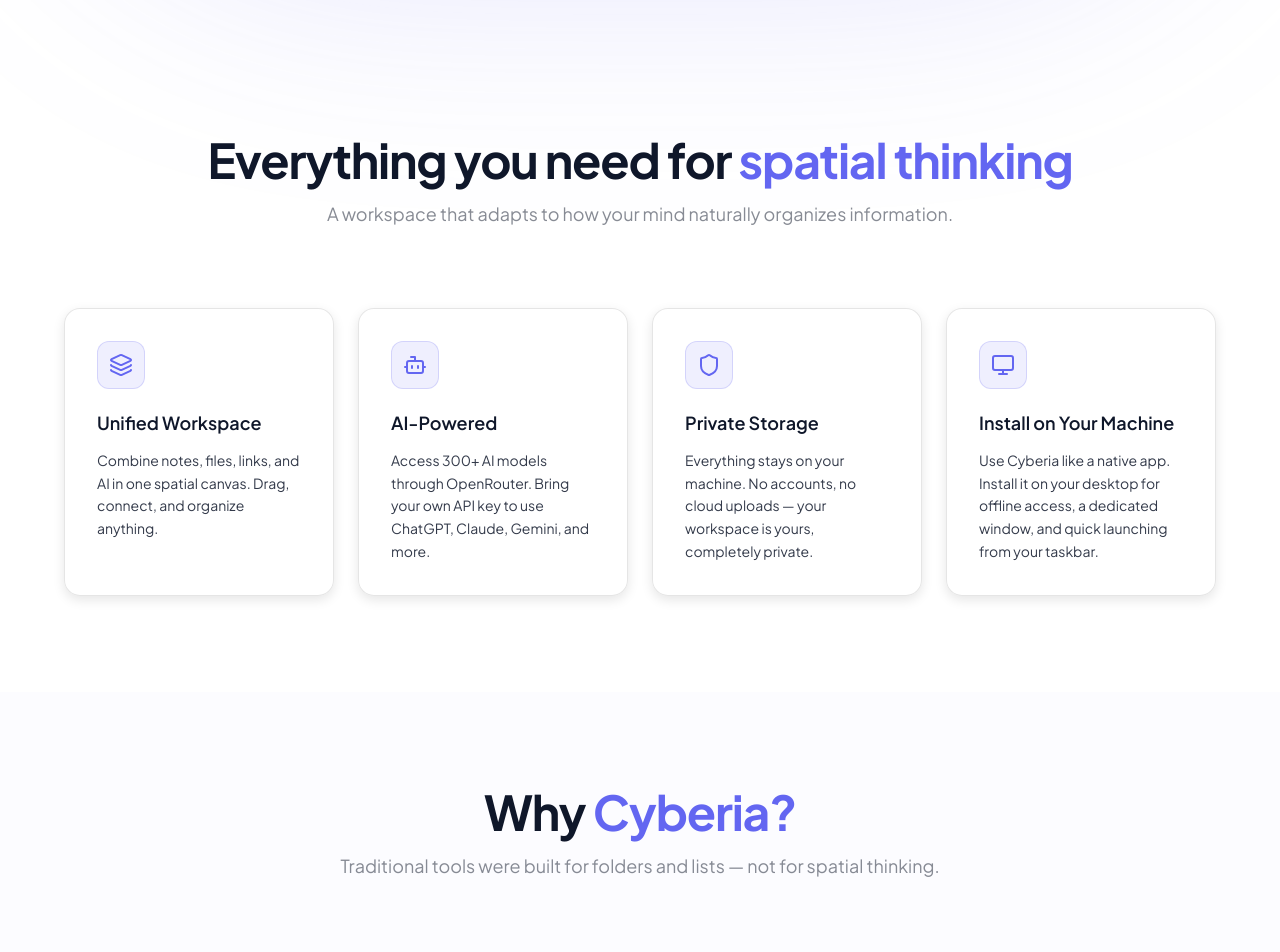
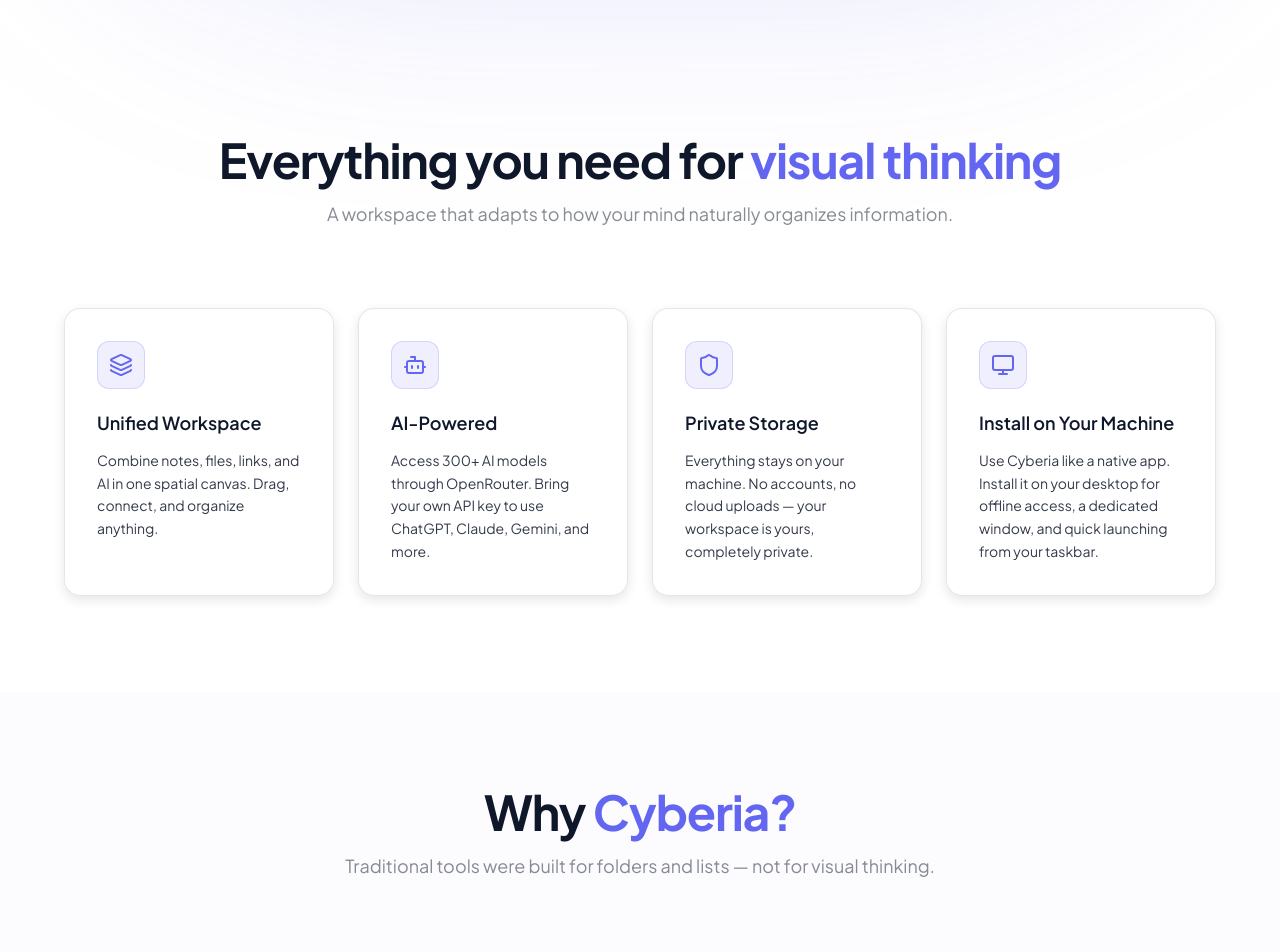
Before and after one commit to anas1412/cyberiaspace, a React (Vite) app: page / in a window 1280 px wide. Shown: the part 1320-2272 px from the top of the page. Built offline with nearby package versions, Linux system fonts and the light colour scheme.

Commit message:
fix: replace 'spatial thinking' with 'visual thinking' on landing page

```diff
--- a/src/components/Homepage.tsx
+++ b/src/components/Homepage.tsx
@@ -93,7 +93,7 @@
 const FAQ_ITEMS = [
   {
     question: 'What is Cyberia?',
-    answer: 'Cyberia is a spatial-thinking workspace where your thoughts become physical objects you can move, organize, and connect on an infinite canvas. Designed for researchers, writers, designers, and anyone who thinks visually — it\'s a new way to work with ideas.'
+    answer: 'Cyberia is a visual workspace where your thoughts become physical objects you can move, organize, and connect on an infinite canvas. Designed for researchers, writers, designers, and anyone who thinks visually — it\'s a new way to work with ideas.'
   },
   {
     question: 'How does the AI work?',
@@ -113,7 +113,7 @@
   },
   {
     question: 'Can I contribute to the project?',
-    answer: 'Absolutely! Cyberia is open-source on GitHub. You can report bugs, request features, submit pull requests, or join our Discord community to help shape the future of the spatial-thinking workspace.'
+    answer: 'Absolutely! Cyberia is open-source on GitHub. You can report bugs, request features, submit pull requests, or join our Discord community to help shape the future of visual thinking.'
   }
 ];
 
@@ -304,7 +304,7 @@
           <div className="max-w-6xl mx-auto">
             <div className="text-center mb-16 md:mb-20">
               <h2 className="text-3xl md:text-5xl font-bold tracking-tight mb-4">
-                Everything you need for <span className="text-[var(--accent)]">spatial thinking</span>
+                Everything you need for <span className="text-[var(--accent)]">visual thinking</span>
               </h2>
               <p className="text-[var(--text-muted)] text-lg">A workspace that adapts to how your mind naturally organizes information.</p>
             </div>
@@ -341,7 +341,7 @@
               <h2 className="text-3xl md:text-5xl font-bold tracking-tight mb-4">
                 Why <span className="text-[var(--accent)]">Cyberia?</span>
               </h2>
-              <p className="text-[var(--text-muted)] text-lg">Traditional tools were built for folders and lists — not for spatial thinking.</p>
+              <p className="text-[var(--text-muted)] text-lg">Traditional tools were built for folders and lists — not for visual thinking.</p>
             </div>
 
             <div className="grid grid-cols-1 md:grid-cols-2 gap-6 md:gap-8">
@@ -545,7 +545,7 @@
               </h2>
 
               <p className="text-[var(--text-muted)] text-lg mb-10 max-w-lg mx-auto">
-                Be part of something new. Share ideas, get help, and help shape the future of spatial thinking.
+                Be part of something new. Share ideas, get help, and help shape the future of visual thinking.
               </p>
 
               <div className="flex flex-col sm:flex-row items-center justify-center gap-4">
```
